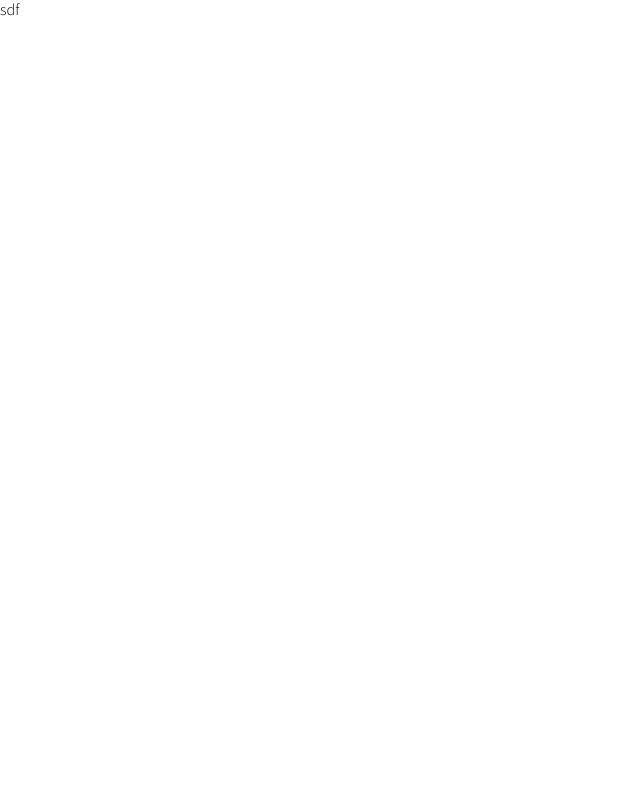
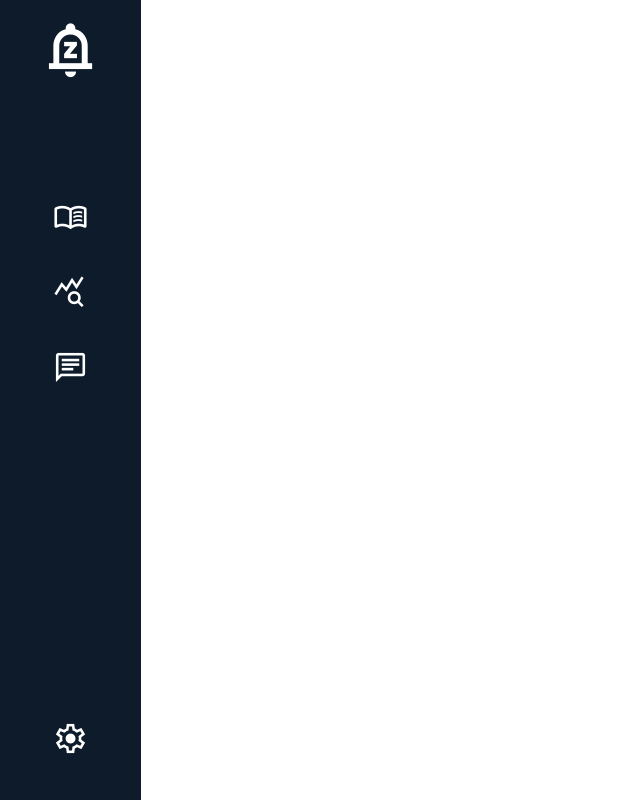
Before and after one commit to 2025Capstone/Frontend, a React (Create React App) app: page / in a window 1280 px wide. Shown: the whole page, without its empty margins (0-640 px from the left). Built offline with nearby package versions, Linux system fonts and the light colour scheme.

Commit message:
메인화면 NavBar 구현 (#5)

```diff
--- a/public/index.html
+++ b/public/index.html
@@ -10,6 +10,7 @@
       content="Web site created using create-react-app"
     />
     <link rel="apple-touch-icon" href="%PUBLIC_URL%/logo192.png" />
+    <link rel="stylesheet" href="https://fonts.googleapis.com/css2?family=Material+Symbols+Outlined" />
     <!--
       manifest.json provides metadata used when your web app is installed on a
       user's mobile device or desktop. See https://developers.google.com/web/fundamentals/web-app-manifest/
--- a/src/components/Router.tsx
+++ b/src/components/Router.tsx
@@ -7,12 +7,8 @@ import Lectures from "../screen/Lecture";
 const router = createBrowserRouter([
     {
         path:"/",
-        element: <Root />,
+        element: <Main />,
         children: [
-            {
-              path: "",
-              element: <Main />,
-            },
             {
                 path:"lectures",
                 element: <Lectures />
--- a/src/screen/Main.tsx
+++ b/src/screen/Main.tsx
@@ -1,7 +1,80 @@
 import React from "react";
+import styled from "styled-components";
+import { Outlet } from "react-router-dom";
+const SidebarContainer = styled.nav`
+  width: 11%;
+  height: 100vh;
+  background-color: #0d1b2a;
+  color: white;
+  display: flex;
+  flex-direction: column;
+  align-items: center;
+  padding: 20px 0;
+`;
 
+const Logo = styled.span`
+  font-size: 60px;
+  font-weight: bold;
+  margin-bottom: 80px;
+`;
 
-const Main = ()=>{
-    return <>sdf</>
-}
+const NavList = styled.ul`
+  list-style: none;
+  padding: 0;
+  width: 100%;
+`;
+
+const NavItem = styled.li`
+  display: flex;
+  justify-content: center;
+  align-items: center;
+  margin: 40px 0;
+  cursor: pointer;
+  transition: color 0.3s;
+
+  &:hover {
+    color: #1f6feb;
+  }
+`;
+const Icon = styled.span`
+  font-size: 35px;
+`;
+
+const BottomIcon = styled.div`
+  margin-top: auto;
+  padding-bottom: 20px;
+  transition: color 0.3s;
+  &:hover {
+    color: #1f6feb;
+  }
+`;
+
+const Main = () => {
+  return (
+    <>
+    <Outlet />
+      <SidebarContainer>
+        {/* 로고 */}
+        <Logo className="material-symbols-outlined">notifications_paused</Logo>
+        {/* 메뉴 리스트 */}
+        <NavList>
+          <NavItem>
+            <Icon className="material-symbols-outlined">menu_book</Icon>
+          </NavItem>
+          <NavItem>
+            <Icon className="material-symbols-outlined">query_stats</Icon>
+          </NavItem>
+          <NavItem>
+            <Icon className="material-symbols-outlined">chat</Icon>
+          </NavItem>
+        </NavList>
+
+        {/* 하단 아이콘 */}
+        <BottomIcon>
+          <Icon className="material-symbols-outlined">settings</Icon>
+        </BottomIcon>
+      </SidebarContainer>
+    </>
+  );
+};
 export default Main;
```
